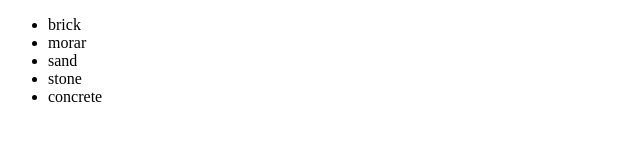
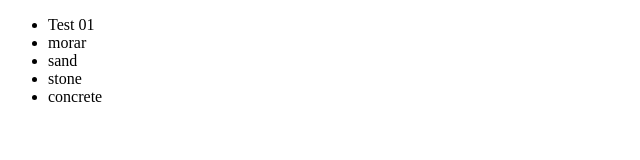
Before and after one commit to alejandrosus82/newGitTest, a plain HTML site: page index.html in a window 1280 px wide. Shown: the full height of the page, 0-640 px from the left. Drawn offline with Linux system fonts and the light colour scheme.

Commit message:
Cambie el texto

```diff
--- a/index.html
+++ b/index.html
@@ -7,7 +7,7 @@
 <body>
 	<div>
 		<ul>
-			<li>brick</li>
+			<li>Test 01</li>
 			<li>morar</li>
 			<li>sand</li>
 			<li>stone</li>
```
